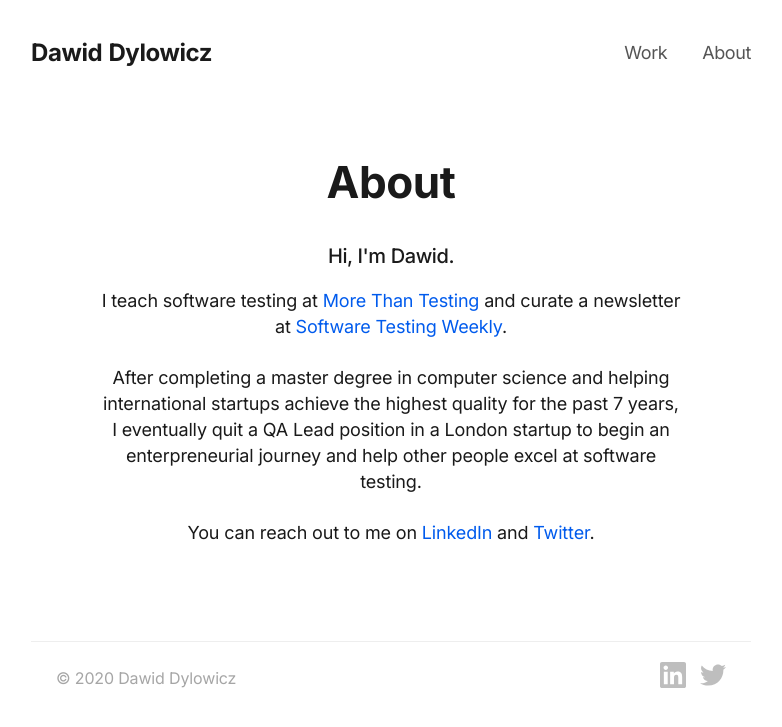
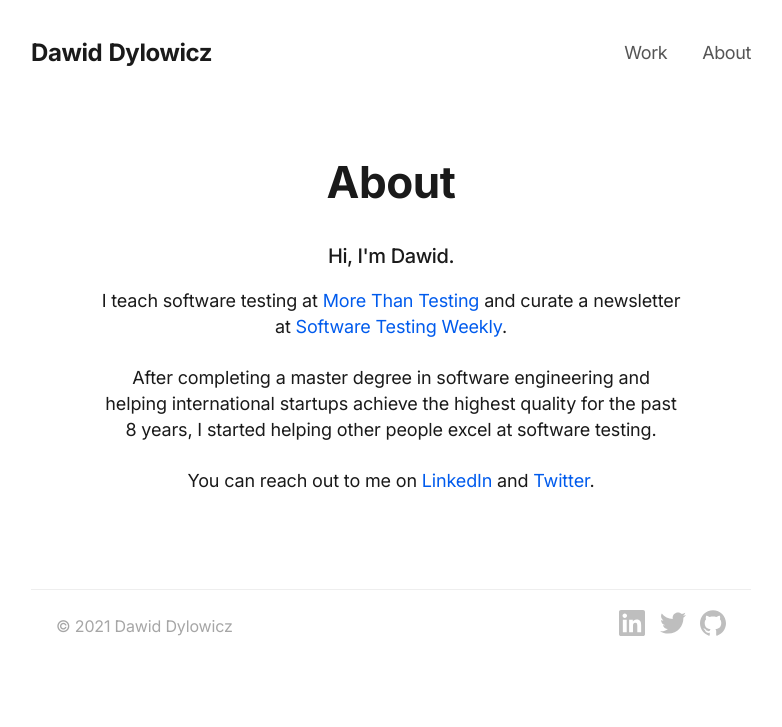
Before and after one commit to dylowicz/dylowicz.github.io, a Jekyll site: the page built from about/index.html, in a window 1280 px wide. Shown: the top 727 px of the page, without its empty margins (249-1031 px from the left). Built offline with Jekyll 4.4.1, drawn with Linux system fonts in a browser that asks for light colours.

Commit message:
Update copy (#7)
- Add Github link
- Update About me copy
- Update copyright to 2021

```diff
--- a/_config.yml
+++ b/_config.yml
@@ -18,7 +18,7 @@ author:
   social:
     email:
     facebook:
-    github:
+    github: dylowicz
     instagram:
     linkedin: dawid-dylowicz
     twitter: ddylowicz
@@ -28,7 +28,7 @@ author:
 social:
   email:
   facebook:
-  github:
+  github: dylowicz
   instagram:
   linkedin: dawid-dylowicz
   twitter: ddylowicz
--- a/_includes/footer.html
+++ b/_includes/footer.html
@@ -2,7 +2,7 @@
   <div class="container">
     <div class="footer-container row">
       <section class="footer-section" id="footer-credits">
-        &copy; 2020 {{ site.author.name }}
+        &copy; 2021 {{ site.author.name }}
       </section>
 
       {% include social-links.html class="footer-section" id="footer-social" %}
--- a/_includes/social-links.html
+++ b/_includes/social-links.html
@@ -4,4 +4,5 @@
   {% if site.social.twitter %}<a href="https://www.twitter.com/{{ site.social.twitter }}" target="_blank"><img class="icon icon-tiny" src="/assets/icons/social/twitter.svg" /></a>{% endif %}
   {% if site.social.instagram %}<a href="https://www.instagram.com/{{ site.social.instagram }}" target="_blank"><img class="icon icon-tiny" src="/assets/icons/social/instagram.svg" /></a>{% endif %}
   {% if site.social.youtube %}<a href="https://www.youtube.com/{{ site.social.youtube }}" target="_blank"><img class="icon icon-tiny" src="/assets/icons/social/youtube.svg" /></a>{% endif %}
+  {% if site.social.github %}<a href="https://github.com/{{ site.social.github }}" target="_blank"><img class="icon icon-tiny" src="/assets/icons/social/github.svg" /></a>{% endif %}
 </section>
--- a/about/index.html
+++ b/about/index.html
@@ -14,6 +14,6 @@ sitemap: false
 <div class="container">
   <h4 style="font-weight: 500;">Hi, I'm Dawid.</h4>
   <p>I teach software testing at <a href="https://morethantesting.com" target="_blank">More Than Testing</a> and curate a newsletter at <a href="https://softwaretestingweekly.com">Software Testing Weekly</a>.</p>
-  <p>After completing a master degree in computer science and helping international startups achieve the highest quality for the past 7 years, I eventually quit a QA Lead position in a London startup to begin an enterpreneurial journey and help other people excel at software testing.</p>
+  <p>After completing a master degree in software engineering and helping international startups achieve the highest quality for the past 8 years, I started helping other people excel at software testing.</p>
   <p>You can reach out to me on <a href="https://www.linkedin.com/in/dawid-dylowicz/" target="_blank">LinkedIn</a> and <a href="https://twitter.com/ddylowicz" target="_blank">Twitter</a>.</p>
 </div>
```
